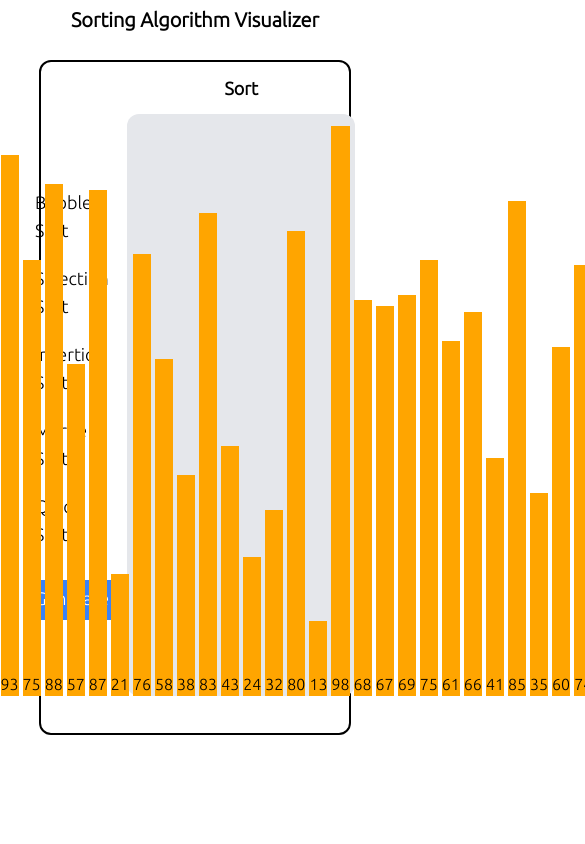
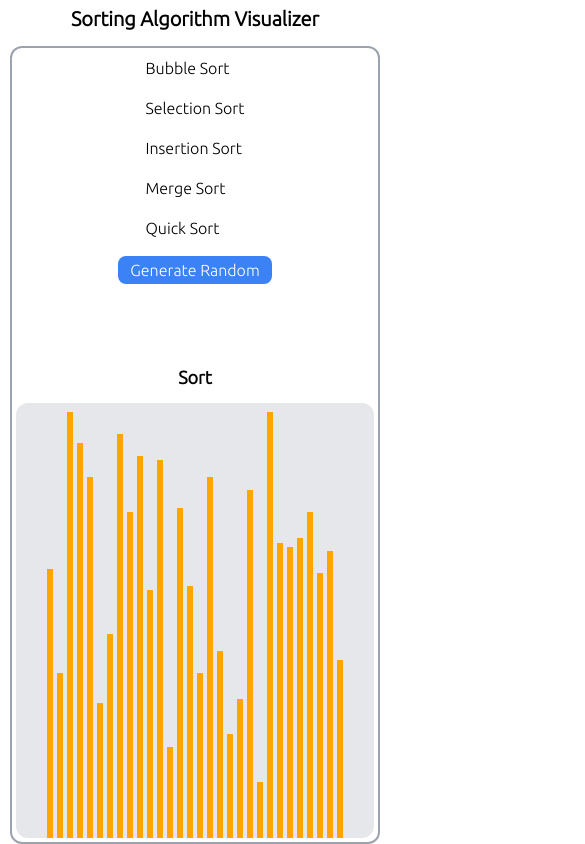
Before and after one commit to khanalankitt/Sorting-Algorithm-Visualizer, a Next.js app in the folder sort/: page / in a window 390 px wide. Shown: the top 844 px of the page, 585 px wide, since content can reach past the window. Built offline with nearby package versions, Linux system fonts and the light colour scheme.

Commit message:
Added responsiveness for small devices

```diff
--- a/sort/app/components/hero.js
+++ b/sort/app/components/hero.js
@@ -51,7 +51,7 @@ function Hero() {
           [tempArr[j], tempArr[j + 1]] = [tempArr[j + 1], tempArr[j]];
           setBarHeight([...tempArr]);
         }
-        await new Promise((resolve) => setTimeout(resolve, 20));
+        await new Promise((resolve) => setTimeout(resolve, 30));
         setSwappingIndices([]);
       }
     }
@@ -67,7 +67,7 @@ function Hero() {
         if (tempArr[j] < tempArr[minIndex]) {
           minIndex = j;
         }
-        await new Promise((resolve) => setTimeout(resolve, 20));
+        await new Promise((resolve) => setTimeout(resolve, 30));
       }
       [tempArr[i], tempArr[minIndex]] = [tempArr[minIndex], tempArr[i]];
       setBarHeight([...tempArr]);
@@ -86,7 +86,7 @@ function Hero() {
         tempArr[j + 1] = tempArr[j];
         j--;
         setBarHeight([...tempArr]);
-        await new Promise((resolve) => setTimeout(resolve, 20));
+        await new Promise((resolve) => setTimeout(resolve, 30));
       }
       tempArr[j + 1] = key;
       setBarHeight([...tempArr]);
@@ -129,7 +129,7 @@ function Hero() {
         j++;
       }
       setBarHeight([...arr]);
-      await new Promise((resolve) => setTimeout(resolve, 20));
+      await new Promise((resolve) => setTimeout(resolve, 30));
       k++;
     }
     while (i < n1) {
@@ -138,7 +138,7 @@ function Hero() {
       i++;
       k++;
       setBarHeight([...arr]);
-      await new Promise((resolve) => setTimeout(resolve, 20));
+      await new Promise((resolve) => setTimeout(resolve, 30));
     }
     while (j < n2) {
       setSwappingIndices([k]);
@@ -146,7 +146,7 @@ function Hero() {
       j++;
       k++;
       setBarHeight([...arr]);
-      await new Promise((resolve) => setTimeout(resolve, 20));
+      await new Promise((resolve) => setTimeout(resolve, 30));
     }
     setSwappingIndices([]);
   };
@@ -174,7 +174,7 @@ function Hero() {
         i++;
         [arr[i], arr[j]] = [arr[j], arr[i]];
         setBarHeight([...arr]);
-        await new Promise((resolve) => setTimeout(resolve, 20));
+        await new Promise((resolve) => setTimeout(resolve, 30));
       }
     }
     [arr[i + 1], arr[high]] = [arr[high], arr[i + 1]];
@@ -186,7 +186,7 @@ function Hero() {
   const generate = () => {
     if (!sorting) {
       let tempArr = [];
-      for (let i = 0; i < 36; i++) {
+      for (let i = 0; i < 30; i++) {
         tempArr[i] = Math.floor(Math.random() * 90) + 10;
       }
       setBarHeight(tempArr);
@@ -194,13 +194,13 @@ function Hero() {
   };
 
   return (
-    <div className="h-4/5 w-4/5 flex items-center justify-between border-2 rounded-xl border-black">
-      <aside className="h-full w-[20%] self-start p-3 flex items-center justify-center flex-col">
+    <div className="h-full md:h-4/5 w-[95%] md:w-4/5 flex flex-col md:flex-row items-center justify-between border-2 rounded-xl border-gray-400">
+      <aside className="h-[65%] md:h-full w-full md:w-[20%] self-start md:p-3 flex items-center justify-start md:justify-center flex-col">
         <ul>
           {sortingMethods.map((item, index) => (
             <li
               key={index}
-              className={`text-lg p-2 p3 mt-1 hover:bg-gray-200 rounded-lg text-left ${
+              className={`text-base md:text-lg p-2 md:mt-1 hover:bg-gray-200 rounded-lg text-left ${
                 selectedSort === item ? "bg-gray-200" : ""
               } cursor-pointer ${sorting ? "cursor-not-allowed opacity-50" : ""}`}
               onClick={() => handleClick(item)}
@@ -211,7 +211,7 @@ function Hero() {
         </ul>
         <br />
         <button
-          className={`h-10 w-auto p-1 px-3 bg-blue-500 text-white rounded-lg outline-none border-none text-lg ${
+          className={`h-7 flex items-center justify-center -mt-4 md:mt-0 md:h-10 w-auto p-1 px-3 bg-blue-500 text-white rounded-lg outline-none border-none text-base md:text-lg ${
             sorting ? "cursor-not-allowed opacity-50" : ""
           }`}
           onClick={generate}
@@ -220,9 +220,9 @@ function Hero() {
           Generate Random
         </button>
       </aside>
-      <section className="w-[90%] h-full flex items-center justify-start flex-col gap-3 p-3">
+      <section className="w-full md:w-[90%] h-full flex items-center justify-start flex-col gap-3 p-1 md:p-3">
         <p className="text-lg font-semibold">{selectedSort} Sort</p>
-        <div className="h-[90%] w-[90%] bg-gray-200 rounded-xl flex items-end justify-center gap-1">
+        <div className="h-full md:h-[90%] w-full md:w-[90%] bg-gray-200 rounded-xl flex items-end justify-center gap-1">
           {barHeight.map((item, index) => (
             <div
               key={index}
@@ -232,9 +232,8 @@ function Hero() {
                   ? "blue"
                   : "orange",
               }}
-              className="w-5 flex items-end justify-end"
+              className="w-[6px] md:w-5 flex items-end justify-end"
             >
-              {item}
             </div>
           ))}
         </div>
--- a/sort/app/page.js
+++ b/sort/app/page.js
@@ -3,7 +3,7 @@ import NavBar from "./components/navbar";
 export default function Home() {
   return (
     <>
-      <div className="h-[100vh] w-full flex flex-col items-center justify-start gap-5">
+      <div className="h-[100vh] w-full flex flex-col items-center justify-start gap-2 md:gap-5">
         <NavBar/>
         <Hero/>
       </div>
```
